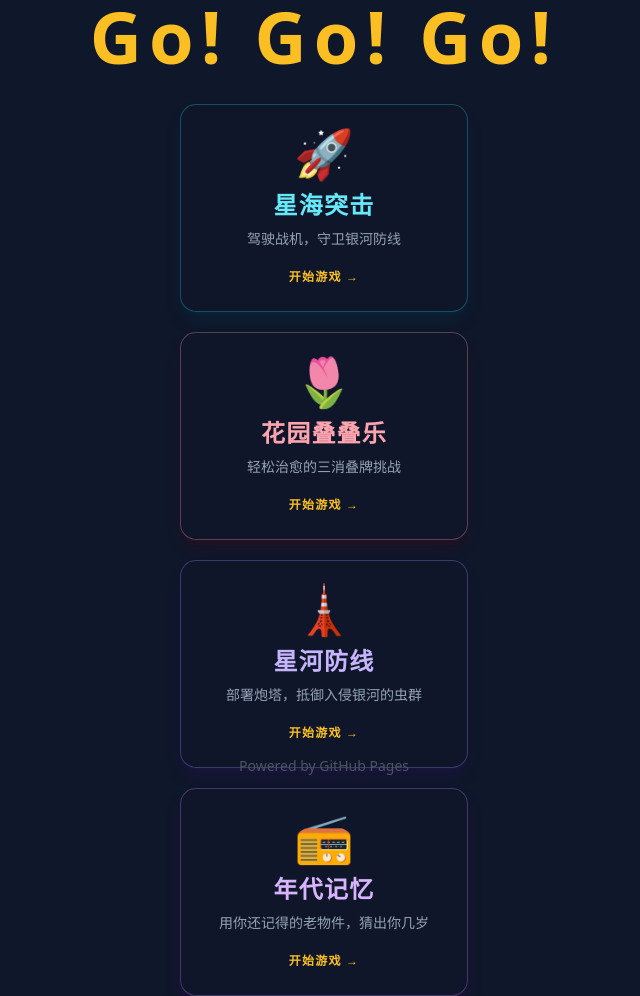
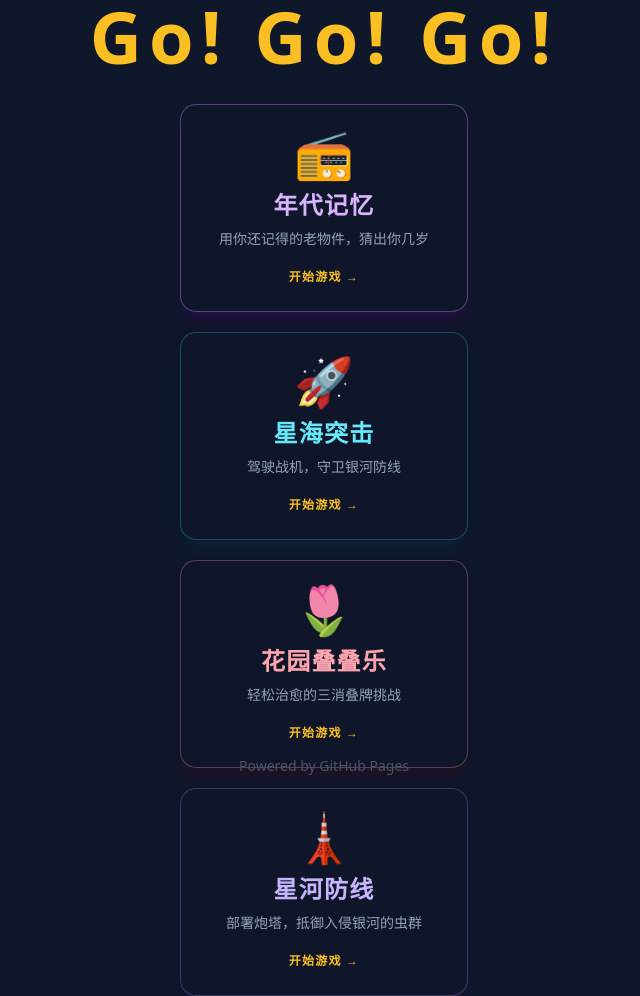
Before and after one commit to GeniusKaii/games, a plain HTML site: page index.html in a window 1280 px wide. Shown: the whole page, without its empty margins (316-956 px from the left). Drawn offline with nearby package versions, Linux system fonts and the light colour scheme.

Commit message:
chore: 年代记忆提到 games 首页第一位

```diff
--- a/index.html
+++ b/index.html
@@ -16,8 +16,16 @@
         Go! Go! Go!
     </h1>
 
+    <a href="./age-memory/index.html"
+       class="group w-72 rounded-2xl border border-purple-400/40 bg-slate-900/80 p-6 text-center shadow-lg shadow-purple-950/40 transition hover:-translate-y-1 hover:border-purple-300 hover:shadow-purple-500/20">
+        <div class="mb-3 text-5xl transition group-hover:scale-110">📻</div>
+        <h2 class="text-2xl font-bold tracking-wider text-purple-300">年代记忆</h2>
+        <p class="mt-2 text-sm text-slate-400">用你还记得的老物件，猜出你几岁</p>
+        <span class="mt-5 inline-block text-xs font-bold tracking-widest text-amber-400">开始游戏 →</span>
+    </a>
+
     <a href="./sky-strike/index.html"
-       class="group w-72 rounded-2xl border border-cyan-400/30 bg-slate-900/80 p-6 text-center shadow-lg shadow-cyan-950/40 transition hover:-translate-y-1 hover:border-cyan-300 hover:shadow-cyan-500/20">
+       class="group mt-5 w-72 rounded-2xl border border-cyan-400/30 bg-slate-900/80 p-6 text-center shadow-lg shadow-cyan-950/40 transition hover:-translate-y-1 hover:border-cyan-300 hover:shadow-cyan-500/20">
         <div class="mb-3 text-5xl transition group-hover:scale-110">🚀</div>
         <h2 class="text-2xl font-bold tracking-wider text-cyan-300">星海突击</h2>
         <p class="mt-2 text-sm text-slate-400">驾驶战机，守卫银河防线</p>
@@ -40,14 +48,6 @@
         <span class="mt-5 inline-block text-xs font-bold tracking-widest text-amber-400">开始游戏 →</span>
     </a>
 
-    <a href="./age-memory/index.html"
-       class="group mt-5 w-72 rounded-2xl border border-purple-400/30 bg-slate-900/80 p-6 text-center shadow-lg shadow-purple-950/40 transition hover:-translate-y-1 hover:border-purple-300 hover:shadow-purple-500/20">
-        <div class="mb-3 text-5xl transition group-hover:scale-110">📻</div>
-        <h2 class="text-2xl font-bold tracking-wider text-purple-300">年代记忆</h2>
-        <p class="mt-2 text-sm text-slate-400">用你还记得的老物件，猜出你几岁</p>
-        <span class="mt-5 inline-block text-xs font-bold tracking-widest text-amber-400">开始游戏 →</span>
-    </a>
-
     <footer class="absolute bottom-6 text-gray-600 text-sm">
         Powered by GitHub Pages
     </footer>
```
